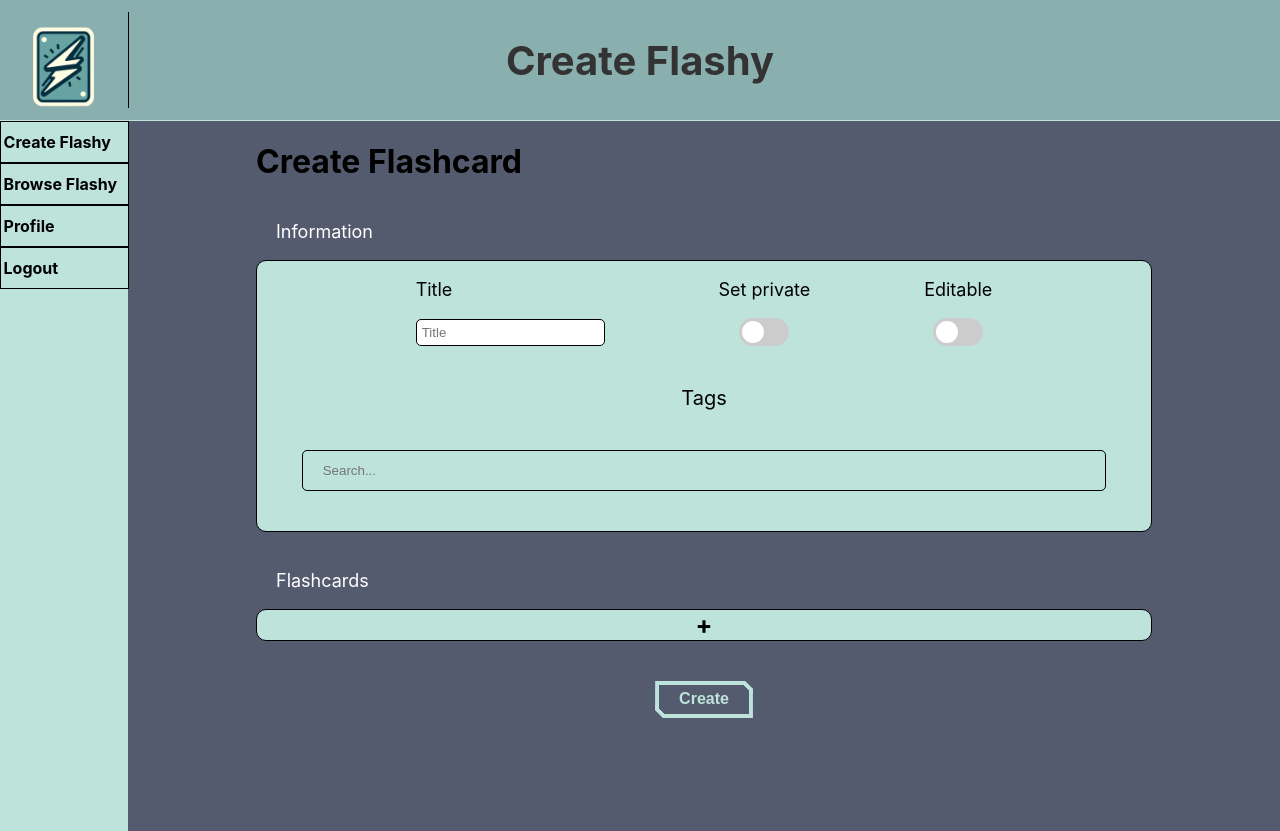
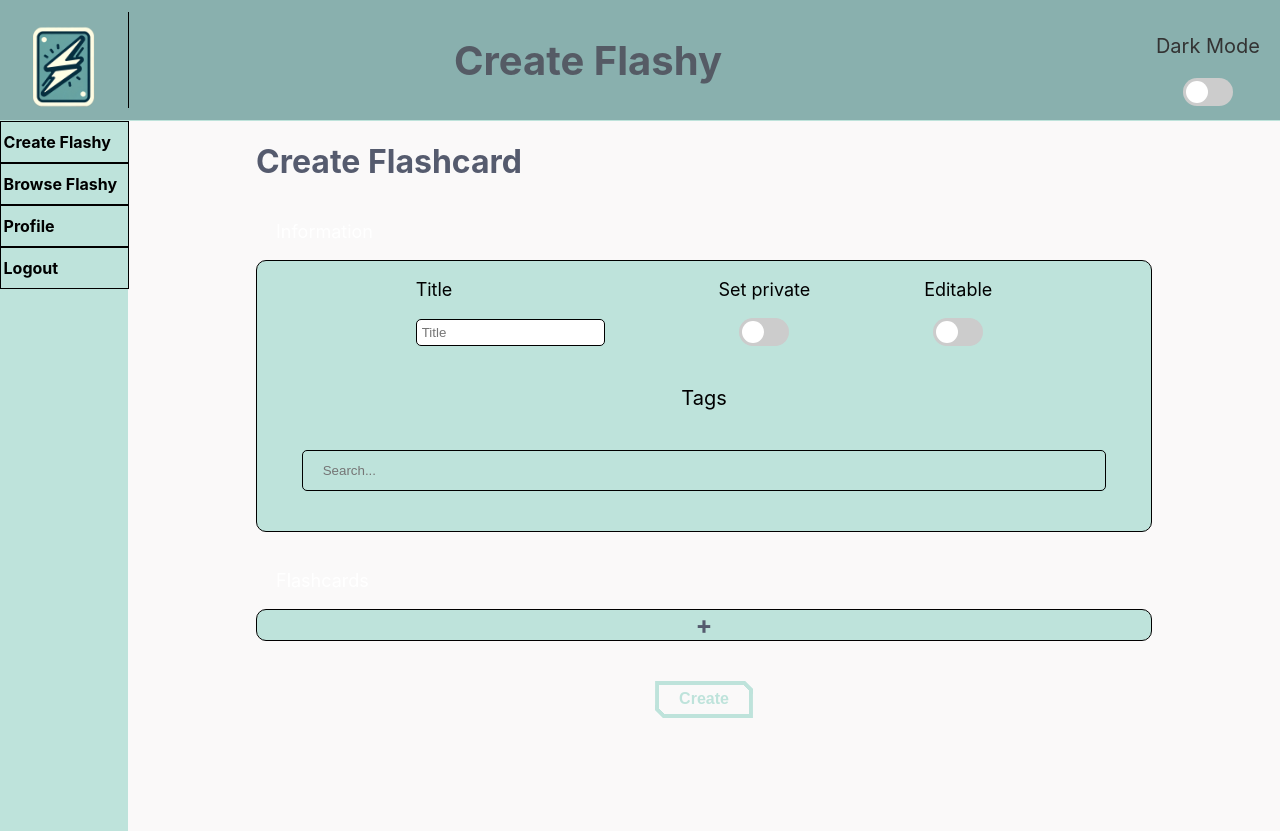
Before and after one commit to ThomasHWik/Flashy-frontend, a React (Create React App) app: page /createFlashy in a window 1280 px wide. Built offline with nearby package versions, Linux system fonts and the light colour scheme.

Commit message:
dark mode

```diff
--- a/src/App.css
+++ b/src/App.css
@@ -1,5 +1,10 @@
 body {
-  background-color: #555B6E;
+  background-color: var(--body_background);
+}
+
+h1, h2, h3, h4, h5 {
+  color: var(--body_color);
+
 }
 
 .App {
--- a/src/components/css/browseFlashy.css
+++ b/src/components/css/browseFlashy.css
@@ -1,5 +1,4 @@
 .browseBody{
-    background-color: #555B6E;
     width: 100%;
     min-height: calc(100% - 90px);
     display: flex;
@@ -22,8 +21,6 @@
 .browseOverview h1{
     text-align: center;
     margin-top: 20px;
-
-    color: #FAF9F9;
 }
 
 .browseDiv{
--- a/src/components/css/createFlashy.css
+++ b/src/components/css/createFlashy.css
@@ -1,5 +1,4 @@
 .create{
-    background-color: #faf9f9;
     font-size: 20px;
     align-items: center;
     font-family: 'Lucida Sans', 'Lucida Sans Regular', 'Lucida Grande', 'Lucida Sans Unicode', Geneva, Verdana, sans-serif;
--- a/src/components/css/edit.css
+++ b/src/components/css/edit.css
@@ -1,7 +1,5 @@
 .editcontainer{
     display: flex;
-
-    background-color: #555B6E;
     min-height: calc(100vh - 90px);
 }
 
@@ -144,7 +142,6 @@ button:active {
 
 .editmaincontainer>p {
     text-align: center;
-    color: white;
     font-size: 30px;
 
 }
@@ -260,7 +257,6 @@ border: .5px solid;
     display: flex;
     flex-direction: row;
     justify-content: center;
-    background-color: #555B6E;
 }
 
 .confirmeditcontainer button {
--- a/src/components/css/header.css
+++ b/src/components/css/header.css
@@ -15,6 +15,7 @@
 .header h1{
     text-align: center;
     flex-grow: 1;
+    color: #555b65;
 }
 .logo {
     height: 115%;
--- a/src/components/css/profile.css
+++ b/src/components/css/profile.css
@@ -27,7 +27,6 @@
 .overview h1{
     text-align: center;
     margin-top: 20px;
-    color: #FAF9F9;
 }
 
 .myFlashy, .favFlashy{
--- /dev/null
+++ b/src/components/darkMode.js
@@ -0,0 +1,64 @@
+import React, { useEffect, useState } from "react";
+import { createTheme } from "styled-theming";
+import "./css/header.css";
+
+const DarkMode = () => {
+
+    const [isDarkMode, setIsDarkMode] = useState(true);
+
+
+    const setDarkMode = () => {
+        document.querySelector("body").setAttribute('data-theme', 'dark');
+        localStorage.setItem("selectedTheme", "dark");
+        <div className='slider'></div>
+
+    }
+
+    const setLightMode = () => {
+        document.querySelector("body").setAttribute('data-theme', 'light')
+        localStorage.setItem("selectedTheme", "light")
+    }
+
+
+    const selectedTheme = localStorage.getItem("selectedTheme");
+    useEffect(() => {
+
+        if (selectedTheme === "dark") {
+            setIsDarkMode(true);
+            setDarkMode();
+        }
+        else {
+            setIsDarkMode(false);
+            setLightMode();
+        }
+
+    })
+
+    const toggleTheme = (e) => {
+        setIsDarkMode(e.target.checked);
+        const body = document.querySelector("body");
+
+        if (e.target.checked) {
+            setDarkMode();
+            body.classList.add("dark-mode");
+        }
+        else {
+            setLightMode();
+            body.classList.add("dark-mode");
+        }
+    }
+
+
+    return (
+
+        <label className='switch'>
+            <input type='checkbox' onChange={(e) => { toggleTheme(e) }}
+                checked={isDarkMode}
+            ></input>
+            <span className='slider'></span>
+
+        </label>
+    )
+}
+
+export default DarkMode;
--- a/src/components/header.js
+++ b/src/components/header.js
@@ -1,6 +1,7 @@
-import React from "react";
+import React, { useState } from "react";
 import "./css/header.css";
 import logo from '../assets/images/Flashylogo.png';
+import DarkMode from "./darkMode";
 
 function Header(props) {
     return (
@@ -11,6 +12,10 @@ function Header(props) {
                     <img className="logo" src={logo} alt="not suppoerted"/>
                 </a>
             </div>
+            <div>
+                <p>Dark Mode</p>
+                    <DarkMode/>
+            </div>
         </div>
     )
 }
--- a/src/index.css
+++ b/src/index.css
@@ -11,3 +11,17 @@ code {
   font-family: source-code-pro, Menlo, Monaco, Consolas, 'Courier New',
     monospace;
 }
+
+[data-theme="dark"]{
+  --body_background: #555b6e;
+  --body_color: #faf9f9;
+}
+
+[data-theme="light"]{
+  --body_background: #faf9f9;
+  --body_color: #555b6e;
+}
+
+.dark-mode * {
+  transition: all 0.3s ease-in-out;
+}
```
